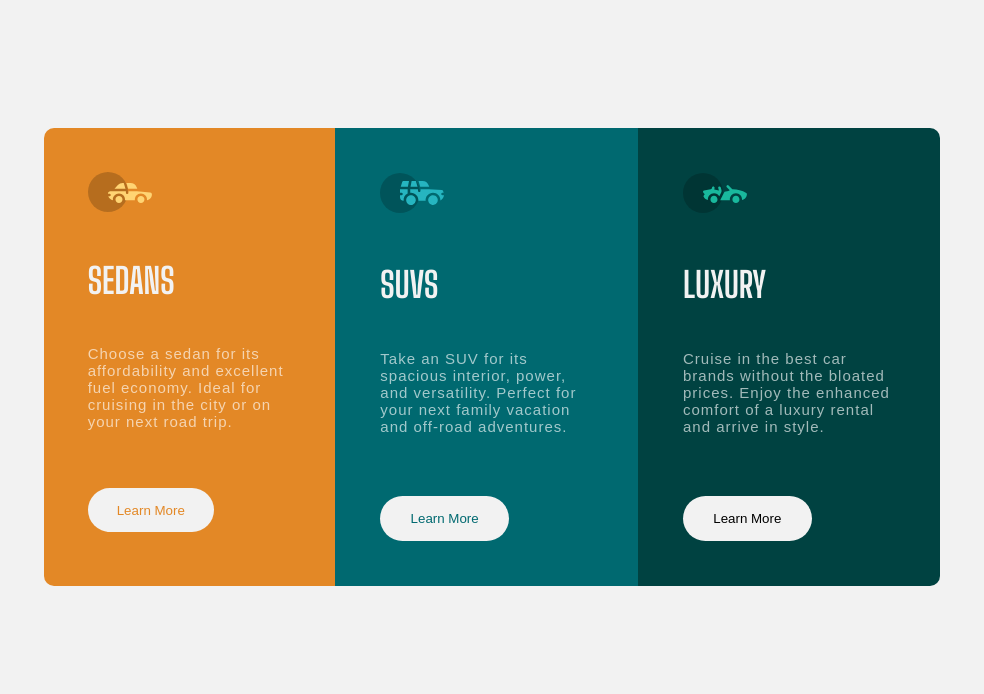
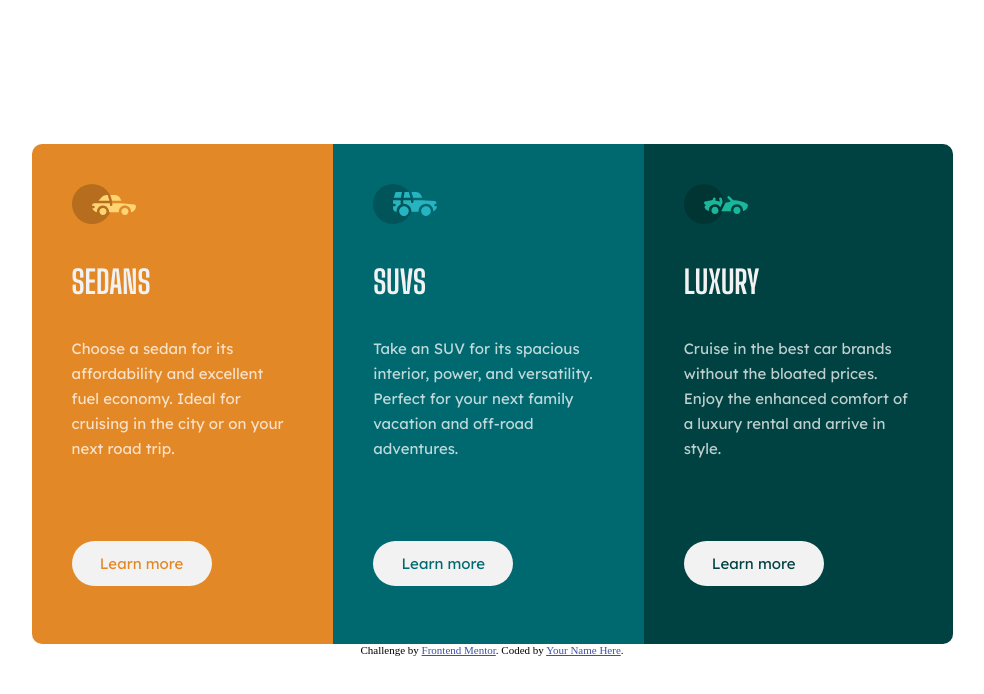
Before and after one commit to UrsulaSpela/3-column-preview-card, a plain HTML site: page index.html in a window 1280 px wide. Shown: the whole page, without its empty margins (148-1132 px from the left). Drawn offline with Linux system fonts and the light colour scheme.

Commit message:
Add files via upload

```diff
--- a/index.html
+++ b/index.html
@@ -7,9 +7,8 @@
   <link rel="icon" type="image/png" sizes="32x32" href="./images/favicon-32x32.png">
   <link rel="stylesheet" href="style.css">
 
-  <!-- fonts -->
   <link rel="preconnect" href="https://fonts.gstatic.com">
-  <link href="https://fonts.googleapis.com/css2?family=Big+Shoulders+Display:wght@700&display=swap" rel="stylesheet">
+  <link href="https://fonts.googleapis.com/css2?family=Lexend+Deca&display=swap" rel="stylesheet">
 
   <link rel="preconnect" href="https://fonts.gstatic.com">
   <link href="https://fonts.googleapis.com/css2?family=Big+Shoulders+Display:wght@700&display=swap" rel="stylesheet">
@@ -17,37 +16,38 @@
   <title>Frontend Mentor | 3-column preview card component</title>
 
   <!-- Feel free to remove these styles or customise in your own stylesheet 👍 -->
-
+  <style>
+    .attribution { font-size: 11px; text-align: center; }
+    .attribution a { color: hsl(228, 45%, 44%); }
+  </style>
 </head>
 <body>
-
-    <div id="left">
-      <svg width="64" height="40" xmlns="http://www.w3.org/2000/svg"><g fill="none" fill-rule="evenodd"><circle fill="#000" opacity=".201" cx="20" cy="20" r="20"/><path d="M52.936 24.11c1.942 0 3.517 1.542 3.517 3.445 0 1.903-1.575 3.445-3.517 3.445s-3.516-1.542-3.516-3.445c0-1.903 1.574-3.445 3.516-3.445zm-21.957 0c1.942 0 3.517 1.542 3.517 3.445 0 1.903-1.575 3.445-3.517 3.445s-3.516-1.542-3.516-3.445c0-1.903 1.574-3.445 3.516-3.445zm6.948-4.848v1.429c0 .716.61 1.293 1.348 1.259a1.295 1.295 0 001.225-1.295v-1.393h8.256l13.483 1.313c.956.093 1.676.881 1.676 1.814 0 2.89-2.126 5.303-4.926 5.819.397-3.557-2.458-6.62-6.053-6.62-3.646 0-6.504 3.14-6.039 6.723h-9.879c.466-3.588-2.397-6.722-6.039-6.722-3.595 0-6.45 3.062-6.052 6.62-2.14-.398-3.916-1.912-4.61-3.931h1.142c.731 0 1.32-.598 1.285-1.322-.033-.678-.629-1.2-1.322-1.2H20v-.251c0-1.274 1.066-2.243 2.306-2.243h15.62zM42.59 11c2.645 0 4.99 1.556 5.972 3.963l.726 1.779H40.17L38.413 11h4.178zm-6.865 0l1.758 5.741H26.505l3.357-3.654A6.502 6.502 0 0134.644 11h1.082z" fill="#FFD473" fill-rule="nonzero"/></g></svg>
+<div id="main">
+  <div class="sedan box">
+    <img src="icon-sedans.svg">
     <h1>Sedans</h1>
     <p>Choose a sedan for its affordability and excellent fuel economy. Ideal for cruising in the city
     or on your next road trip.</p>
-      <button id="btn1">Learn More</button>
+    <button id="one">Learn more</button>
   </div>
-
-
-    <div id="mid">
-      <svg width="64" height="40" xmlns="http://www.w3.org/2000/svg"><g fill="none" fill-rule="evenodd"><circle fill="#000" opacity=".201" cx="20" cy="20" r="20"/><path d="M31.002 22.358c2.917 0 5.18 2.593 4.762 5.506a4.828 4.828 0 01-2.962 3.778 4.797 4.797 0 01-5.3-1.165c-1.188-1.26-1.235-2.613-1.263-2.613-.42-2.924 1.857-5.506 4.763-5.506zm22 0c3.457 0 5.798 3.567 4.41 6.744A4.816 4.816 0 0152.3 31.94a4.826 4.826 0 01-4.06-4.077c-.42-2.915 1.846-5.506 4.762-5.506zm-15.04-6.083v1.462a1.29 1.29 0 001.352 1.29c.693-.033 1.227-.631 1.227-1.326v-1.426h8.3l13.056.716a1.29 1.29 0 011.164.917c.27.895.446 1.477.563 1.87h-1.047c-.694 0-1.291.534-1.324 1.228a1.29 1.29 0 001.288 1.352h1.445c-.164 2.225-1.57 4.193-3.6 5.05.13-4.212-3.255-7.63-7.384-7.63-4.317 0-7.762 3.718-7.358 8.086h-7.285c.43-4.655-3.503-8.531-8.131-8.046v-3.543h7.734zm-10.312 0v4.308a7.4 7.4 0 00-4.006 7.274 3.874 3.874 0 01-3.642-3.864v-1.635h1.46a1.29 1.29 0 000-2.58h-1.461v-3.213l.003-.29h7.646zm14.986-8.196c2.65 0 5 1.592 5.984 4.055l.63 1.579a5.525 5.525 0 01-.065-.004l-.026-.002-.034-.002-.022-.002a4.178 4.178 0 00-.224-.006l-.098-.001h-.039l-.136-.001h-.052l-.326-.001H40.211L38.528 8.08zm-13.632 0l-1.122 5.616h-7.144l1.47-4.71a1.29 1.29 0 011.231-.906h5.565zm6.832 0l1.683 5.615h-7.007l1.121-5.615h4.203z" fill="#26B5C0" fill-rule="nonzero"/></g></svg>
+  <div class="suv box">
+    <img src="icon-suvs.svg">
     <h1>SUVs</h1>
     <p>Take an SUV for its spacious interior, power, and versatility. Perfect for your next family vacation
     and off-road adventures.</p>
-      <button id="btn2">Learn More</button>
+    <button id="two">Learn more</button>
   </div>
-
-
-    <div id="right">
-      <svg width="64" height="40" xmlns="http://www.w3.org/2000/svg"><g fill="none" fill-rule="evenodd"><circle fill="#000" opacity=".201" cx="20" cy="20" r="20"/><path d="M30.98 22.835c1.941 0 3.516 1.604 3.516 3.583 0 1.978-1.575 3.582-3.517 3.582s-3.516-1.604-3.516-3.582c0-1.979 1.574-3.583 3.516-3.583zm21.956 0c1.942 0 3.517 1.604 3.517 3.583 0 1.978-1.575 3.582-3.517 3.582s-3.516-1.604-3.516-3.582c0-1.979 1.574-3.583 3.516-3.583zm-9.143-10.45a1.27 1.27 0 011.819 0l3.715 3.784c4.444-.115 9.7 1.142 13.964 3.753.387.237.624.664.624 1.124 0 3.006-2.126 5.514-4.926 6.05.397-3.698-2.458-6.882-6.053-6.882-3.646 0-6.504 3.264-6.039 6.99h-9.669c.76-1.544.993-2.026 1.337-2.711l.082-.162c.421-.835 1.056-2.07 2.883-5.65 1.68-.023 3.47-.408 5.247-1.403l-2.984-3.04a1.328 1.328 0 010-1.854zm-7.68 1.064c.683-.2 1.395.202 1.592.898l.749 2.652a3.46 3.46 0 01-.247 2.51l-1.733 3.395-.216.424c-1.07-1.89-3.06-3.114-5.279-3.114-3.595 0-6.45 3.184-6.052 6.885-1.832-.347-3.414-1.537-4.278-3.276a1.331 1.331 0 01.117-1.376l.955-1.303-1.325-1.295c-.751-.735-.376-2.024.64-2.231l6.614-1.346.13-.026c.092-.019.145-.03.157-.031.314-.146 1.07-.591 1.07-1.506 0-.734.592-1.327 1.316-1.31.712.016 1.268.662 1.256 1.388a4.11 4.11 0 01-.348 1.611 22.69 22.69 0 014.7 1.146l-.7-2.473a1.314 1.314 0 01.882-1.622z" fill="#19B89D" fill-rule="nonzero"/></g></svg>
+  <div class="luxury box">
+    <img src="icon-luxury.svg">
     <h1>Luxury</h1>
     <p>Cruise in the best car brands without the bloated prices. Enjoy the enhanced comfort of a luxury
     rental and arrive in style.</p>
-      <button id="btn3">Learn More</button>
+    <button id="three">Learn more</button>
   </div>
-
-
+  </div>
+  <div class="attribution">
+    Challenge by <a href="https://www.frontendmentor.io?ref=challenge" target="_blank">Frontend Mentor</a>.
+    Coded by <a href="#">Your Name Here</a>.
   </div>
 </body>
 </html>
--- a/style.css
+++ b/style.css
@@ -1,63 +1,78 @@
-/* * {
+*{
   margin: 0;
   padding: 0;
   box-sizing: border-box;
-} */
-body {
-  background-color: hsl(0, 0%, 95%);
+}
+body{
   display: flex;
+  align-items: center;
   justify-content: center;
-  margin: 10% 15%;
+  flex-direction: column;
+  height: 100vh;
 }
-
-#left {
-  background: hsl(31, 77%, 52%);
-  border-radius: 10px 0 0 10px;
+#main{
+  align-self: center;
+  width: 921px;
+  height: 500px;
+  display: flex;
+  border-radius: 10px;
+  overflow: hidden;
 }
-#mid {
+.box{
+  padding: 40px;
+}
+h1{
+  color: hsl(0, 0%, 95%);
+  text-transform: uppercase;
+  font-family: 'Big Shoulders Display';
+  padding: 35px 0;
+}
+p{
+  font-family: 'Lexend Deca', sans-serif;
+  color: hsla(0, 0%, 100%, 0.75);
+  font-size: 15px;
+  padding-bottom: 80px;
+  line-height: 25px;
+}
+.sedan{
+  background: hsl(31, 77%, 52%)
+}
+.suv {
   background: hsl(184, 100%, 22%);
 }
-#right {
+.luxury{
   background: hsl(179, 100%, 13%);
-  border-radius: 0 10px 10px 0;
 }
-svg {
-  margin: 15% 0 0 15%;
+button{
+  background: hsl(0, 0%, 95%);
+  height: 45px;
+  width: 140px;
+  border-radius: 50px;
+  border: none;
+  font-size: 15px;
+  font-family: 'Lexend Deca', sans-serif;
 }
-h1 {
-  margin: 15%;
-  font-family: 'Big Shoulders Display';
-  text-transform: uppercase;
-  color: hsl(0, 0%, 95%);
-  font-size: 2.2em;
-}
-h1#mid {
-  margin-top: 13%;
-}
-p{
-  margin: 15% 15% 20% 15%;
-  /* padding: 5%; */
-  color: hsla(0, 0%, 100%, 0.75);
-  font-family: 'Lexend Deca', sans-serif;
-  font-weight: 400;
-  font-size: 15px;
-  letter-spacing: 1px;
-  opacity: 0.85;
-}
-button {
-  margin-left: 15%;
-  margin-bottom: 15%;
-  border: none;
-  background: hsl(0, 0%, 95%);
-  padding: 5% 10%;
-  border-radius: 25px;
-}
-#btn1 {
+#one{
   color: hsl(31, 77%, 52%);
 }
-#btn2 {
+#two{
   color: hsl(184, 100%, 22%);
 }
-#btn {
+#three{
   color: hsl(179, 100%, 13%);
 }
+#one:hover{
+  color: hsl(0, 0%, 95%);
+  border: 1px solid hsl(0, 0%, 95%);
+  background-color: hsl(31, 77%, 52%);
+}
+#two:hover{
+  color: hsl(0, 0%, 95%);
+  border: 1px solid hsl(0, 0%, 95%);
+  background: hsl(184, 100%, 22%);
+}
+#three:hover{
+  color: hsl(0, 0%, 95%);
+  border: 1px solid hsl(0, 0%, 95%);
+  background: hsl(179, 100%, 13%);
+}
```
Also changed, not shown: icon-luxury.svg (added), icon-sedans.svg (added), icon-suvs.svg (added). Lines whose indentation alone changed are shown as unchanged.
